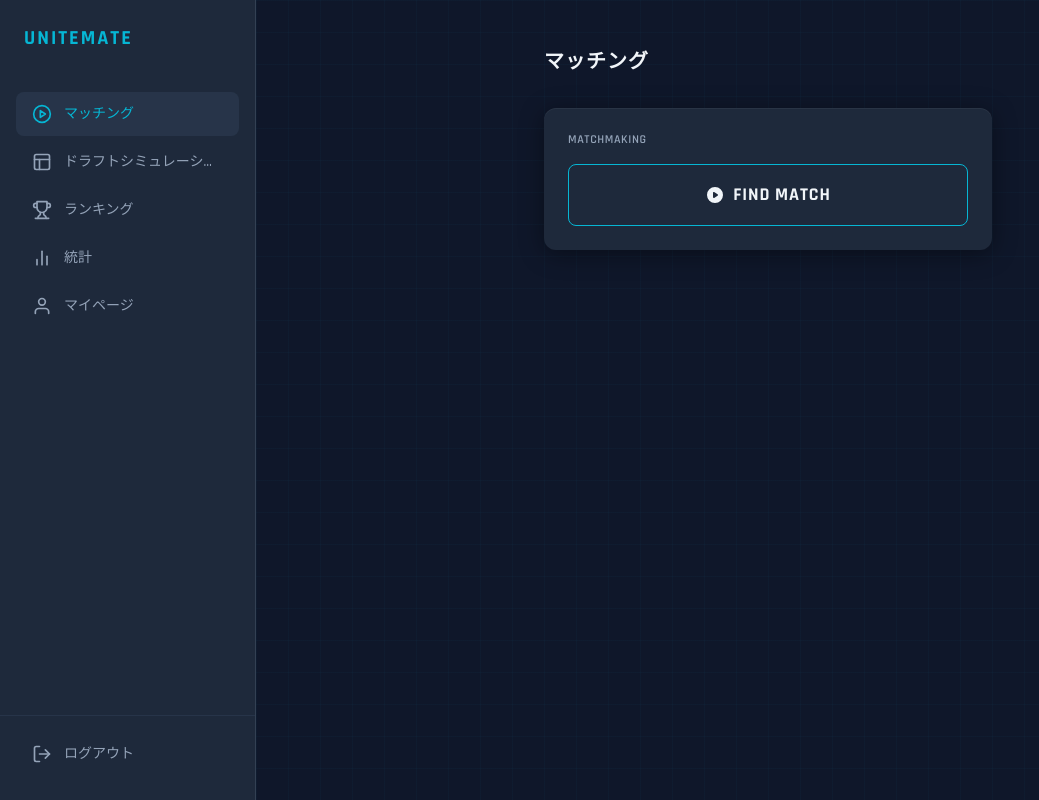
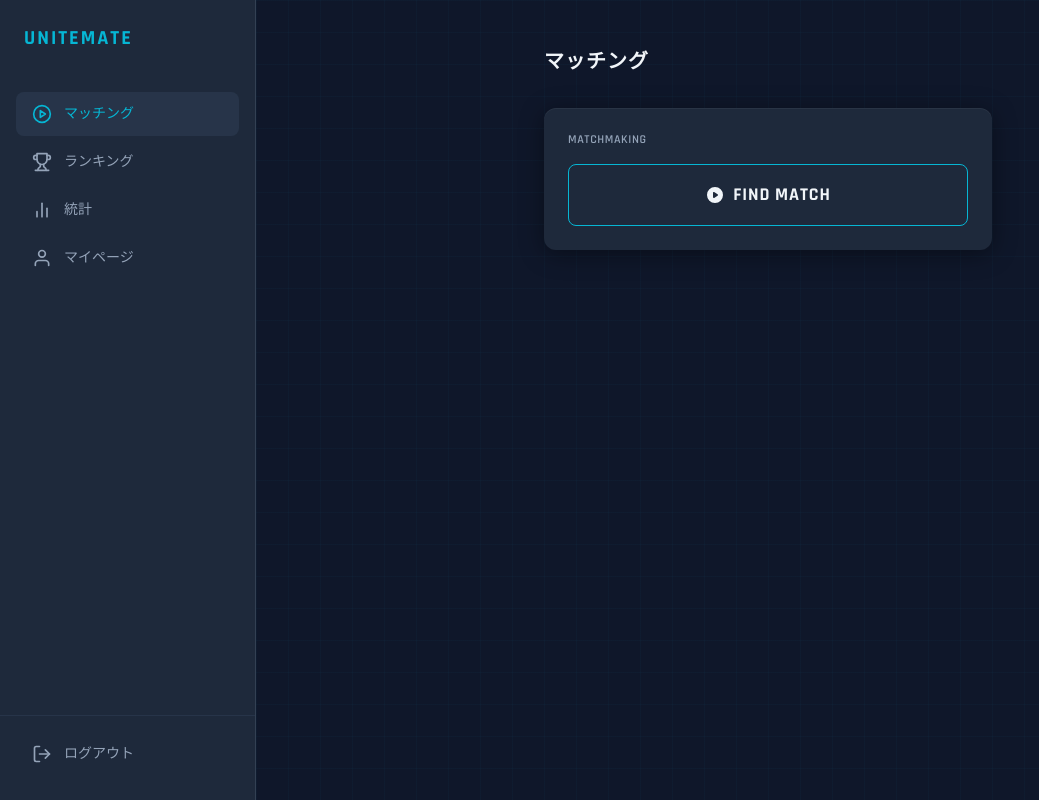
Before and after one commit to juv-shun/unitemate-v2, a React (Vite) app: page / in a window 1280 px wide. Shown: the whole page, without its empty margins (0-1039 px from the left). Built offline with nearby package versions, Linux system fonts and the light colour scheme; no server answers; the database is empty; sample sign-in values are in the browser's storage.

Commit message:
feat: サイドバーのドラフトシミュレーションリンクをコメントアウト

```diff
--- a/src/components/Sidebar.tsx
+++ b/src/components/Sidebar.tsx
@@ -129,11 +129,11 @@ const navItems: NavItem[] = [
 		path: "/",
 		icon: <MatchIcon />,
 	},
-	{
-		label: "ドラフトシミュレーション",
-		path: "/draft",
-		icon: <DraftIcon />,
-	},
+	// {
+	// 	label: "ドラフトシミュレーション",
+	// 	path: "/draft",
+	// 	icon: <DraftIcon />,
+	// },
 	{
 		label: "ランキング",
 		path: "/ranking",
```
